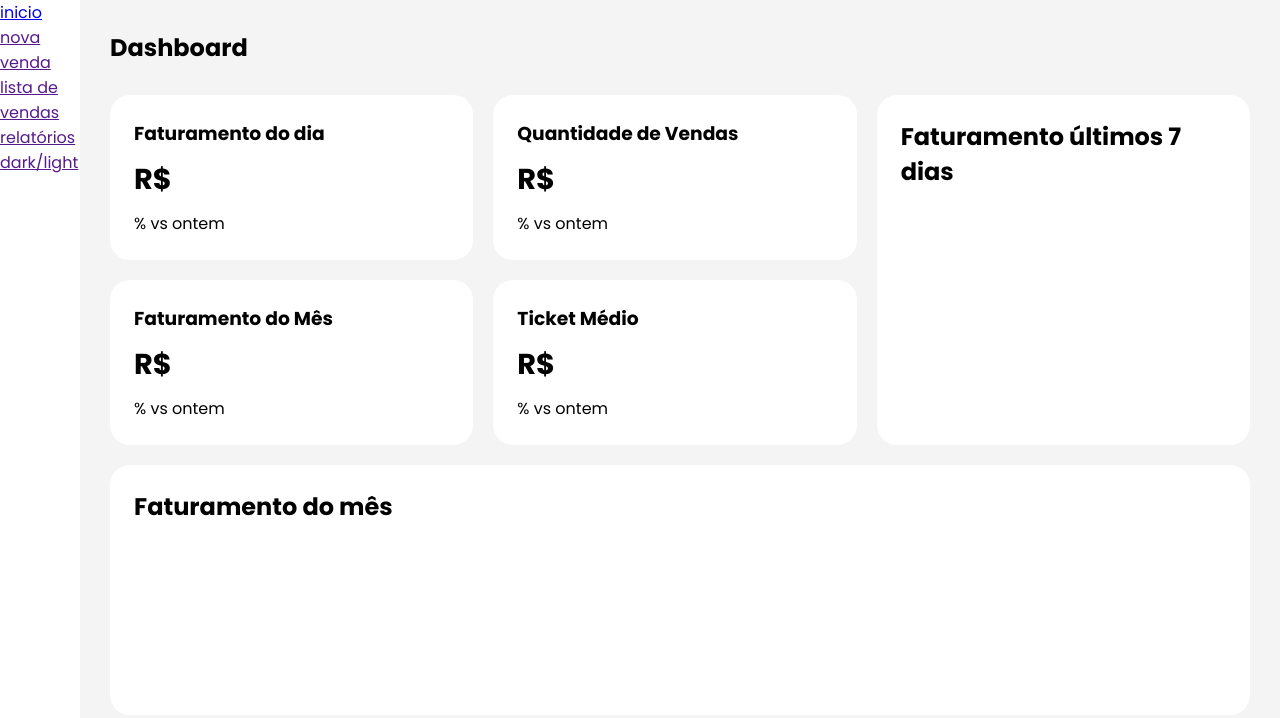
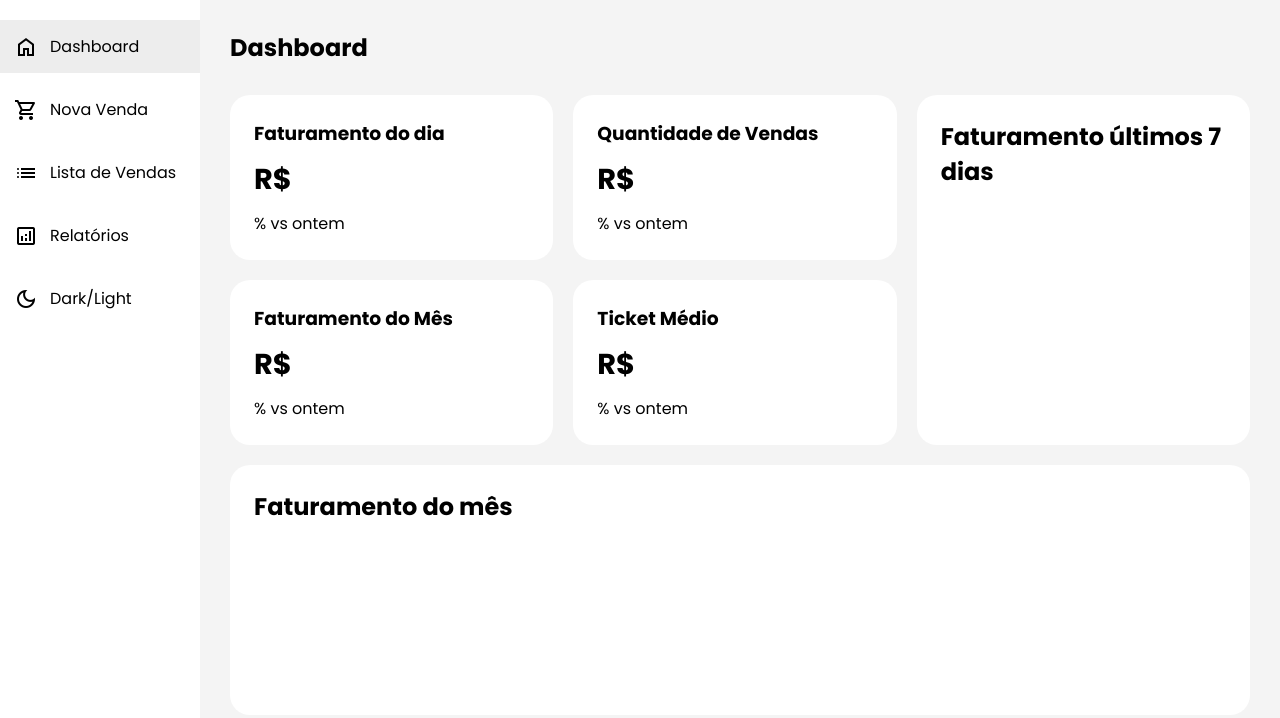
Before and after one commit to becsnr/controle-de-vendas, a plain HTML site: page index.html in a window 1280 px wide. Drawn offline with nearby package versions, Linux system fonts and the light colour scheme.

Commit message:
menu css

```diff
--- a/estilos/dashboard.css
+++ b/estilos/dashboard.css
@@ -16,8 +16,36 @@ body {
 }
 
 .sidebar {
-    width: 80px;
+    display: flex;
+    flex-direction: column;
+    gap: 10px;
+
+    width: 200px;
+    padding-top: 20px;
     background-color: white;
+}
+
+.sidebar a {
+    display: flex;
+    align-items: center;
+    gap: 12px;
+
+    width: 100%;
+
+    text-decoration: none;
+    color: black;
+    padding: 14px;
+
+    transition: .3s;
+}
+
+.sidebar a:hover {
+    background: #80808015;
+    color: #1b0d33;
+}
+
+.sidebar a.active {
+    background: #80808024;
 }
 
 .menu-btn, .close-btn {
@@ -130,13 +158,13 @@ body {
 
         width: 250px;
         height: 100vh;
-        padding: 30px;
+        padding-top: 30px;
 
         box-shadow: 1px 1px 10px #0000001f;
 
         display: flex;
         flex-direction: column;
-        gap: 20px;
+        /* gap: 20px; */
 
         transition: .3s;
         z-index: 999;
--- a/index.html
+++ b/index.html
@@ -29,15 +29,40 @@
                 </span>
             </button>
 
-            <a href="index.html">inicio</a>
+            <a href="index.html" class="active">
+                <span class="material-symbols-outlined">
+                    home
+                </span>
+                Dashboard
+            </a>
 
-            <a href="">nova venda</a>
+            <a href="">
+                <span class="material-symbols-outlined">
+                    shopping_cart
+                </span>
+                Nova Venda
+            </a>
 
-            <a href="">lista de vendas</a>
+            <a href="">
+                <span class="material-symbols-outlined">
+                    list
+                </span>
+                Lista de Vendas
+            </a>
 
-            <a href="">relatórios</a>
+            <a href="">
+                <span class="material-symbols-outlined">
+                    analytics
+                </span>
+                Relatórios
+            </a>
 
-            <a href="">dark/light</a>
+            <a href="">
+                <span class="material-symbols-outlined">
+                    dark_mode
+                </span>
+                Dark/Light
+            </a>
          </aside>
 
          <section class="content">
@@ -99,6 +124,7 @@
         // ABRIR MENU
         menuBtn.addEventListener('click', () => {
             sidebar.classList.add('active');
+
             overlay.classList.add('active');
         });
 
```
